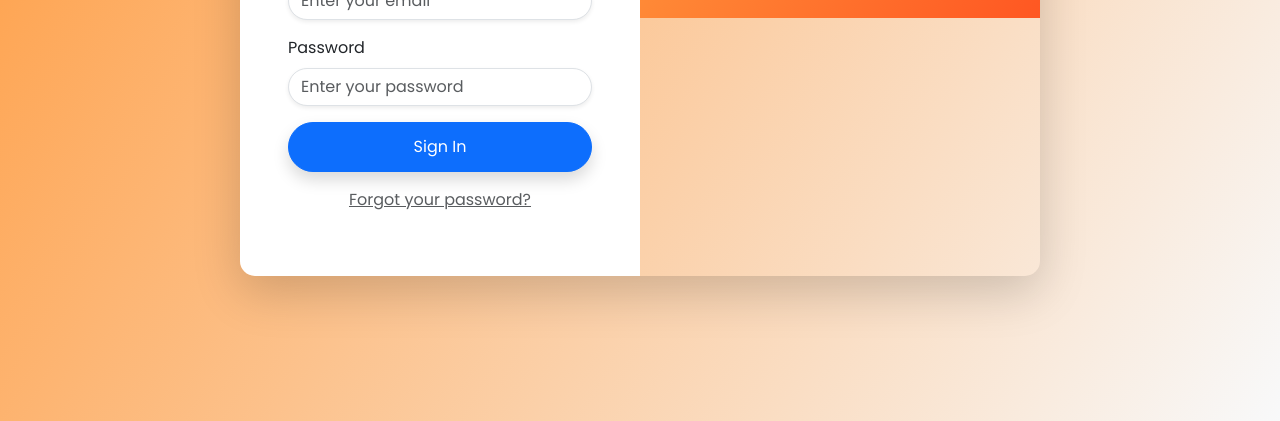
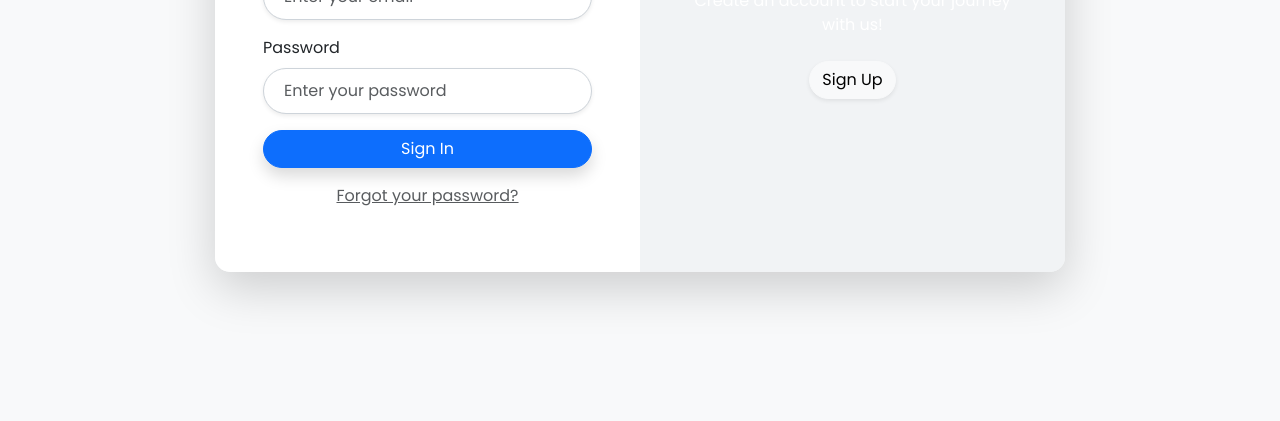
Before and after one commit to SurajBadiger/E_commerce_Genc, a plain HTML site: page login.html in a window 1280 px wide. Shown: the part 379-800 px from the top of the page. Drawn offline with nearby package versions, Linux system fonts and the light colour scheme.

Commit message:
white theme

```diff
--- a/styles.css
+++ b/styles.css
@@ -1,12 +1,13 @@
-/* Global Styles */
+ /* Global Styles */
 body {
-    background: linear-gradient(120deg, #ff9a3d, #f8f9fa);
+    background: #f8f9fa;
     font-family: 'Poppins', sans-serif;
+    color: #212529;
 }
 
 /* Login Container */
 .login-container {
-    max-width: 800px;
+    max-width: 850px;
     border-radius: 15px;
     overflow: hidden;
     animation: fadeIn 1s ease-in-out;
@@ -15,7 +16,7 @@ body {
 @keyframes fadeIn {
     from {
         opacity: 0;
-        transform: scale(0.9);
+        transform: scale(0.95);
     }
     to {
         opacity: 1;
@@ -23,72 +24,64 @@ body {
     }
 }
 
-/* Welcome Section */
-.welcome-section {
-    background: linear-gradient(120deg, #ff9a3d, #ff5722);
-    text-align: center;
-    height: 100%;
+/* Input Fields */
+.form-control {
+    border: 1px solid #ced4da;
+    background-color: #ffffff;
+    padding: 10px 20px;
+    font-size: 16px;
+    color: #212529;
 }
 
-/* Social Icons */
+.form-control:focus {
+    box-shadow: 0 0 5px rgba(0, 0, 0, 0.2);
+    border-color: #6c757d;
+}
+
+/* Buttons */
 button {
-    width: 50px;
-    height: 50px;
-    font-size: 20px;
-    color: #495057;
-    background-color: #f8f9fa;
-    border: none;
-    transition: transform 0.2s, background-color 0.3s;
+    transition: transform 0.2s ease-in-out;
+    color: #fff;
 }
 
 button:hover {
-    transform: scale(1.1);
-    background-color: #ddd;
-}
-/* Global Styles */
-body {
-    background: linear-gradient(120deg, #ff9a3d, #f8f9fa);
-    font-family: 'Poppins', sans-serif;
+    transform: scale(1.03);
 }
 
-/* Login Container */
-.login-container {
-    max-width: 800px;
-    border-radius: 15px;
-    overflow: hidden;
-    animation: fadeIn 1s ease-in-out;
+.btn-outline-dark {
+    border-color: #343a40;
+    color: #343a40;
 }
 
-@keyframes fadeIn {
-    from {
-        opacity: 0;
-        transform: scale(0.9);
-    }
-    to {
-        opacity: 1;
-        transform: scale(1);
-    }
+.btn-outline-dark:hover {
+    background-color: #343a40;
+    color: #fff;
 }
 
 /* Welcome Section */
 .welcome-section {
-    background: linear-gradient(120deg, #ff9a3d, #ff5722);
     text-align: center;
-    height: 100%;
+    background-color: #f1f3f5;
+    color: #212529;
+    display: flex;
+    flex-direction: column;
+    justify-content: center;
+    padding: 20px;
 }
 
-/* Social Icons */
-button {
-    width: 50px;
-    height: 50px;
-    font-size: 20px;
-    color: #495057;
-    background-color: #f8f9fa;
-    border: none;
-    transition: transform 0.2s, background-color 0.3s;
+.welcome-section h2 {
+    font-size: 2rem;
+    color: #343a40;
 }
 
-button:hover {
-    transform: scale(1.1);
-    background-color: #ddd;
+.welcome-section p {
+    font-size: 1rem;
+    color: #6c757d;
 }
+
+/* Responsive Design */
+@media screen and (max-width: 768px) {
+    .login-container {
+        max-width: 95%;
+    }
+}
```
